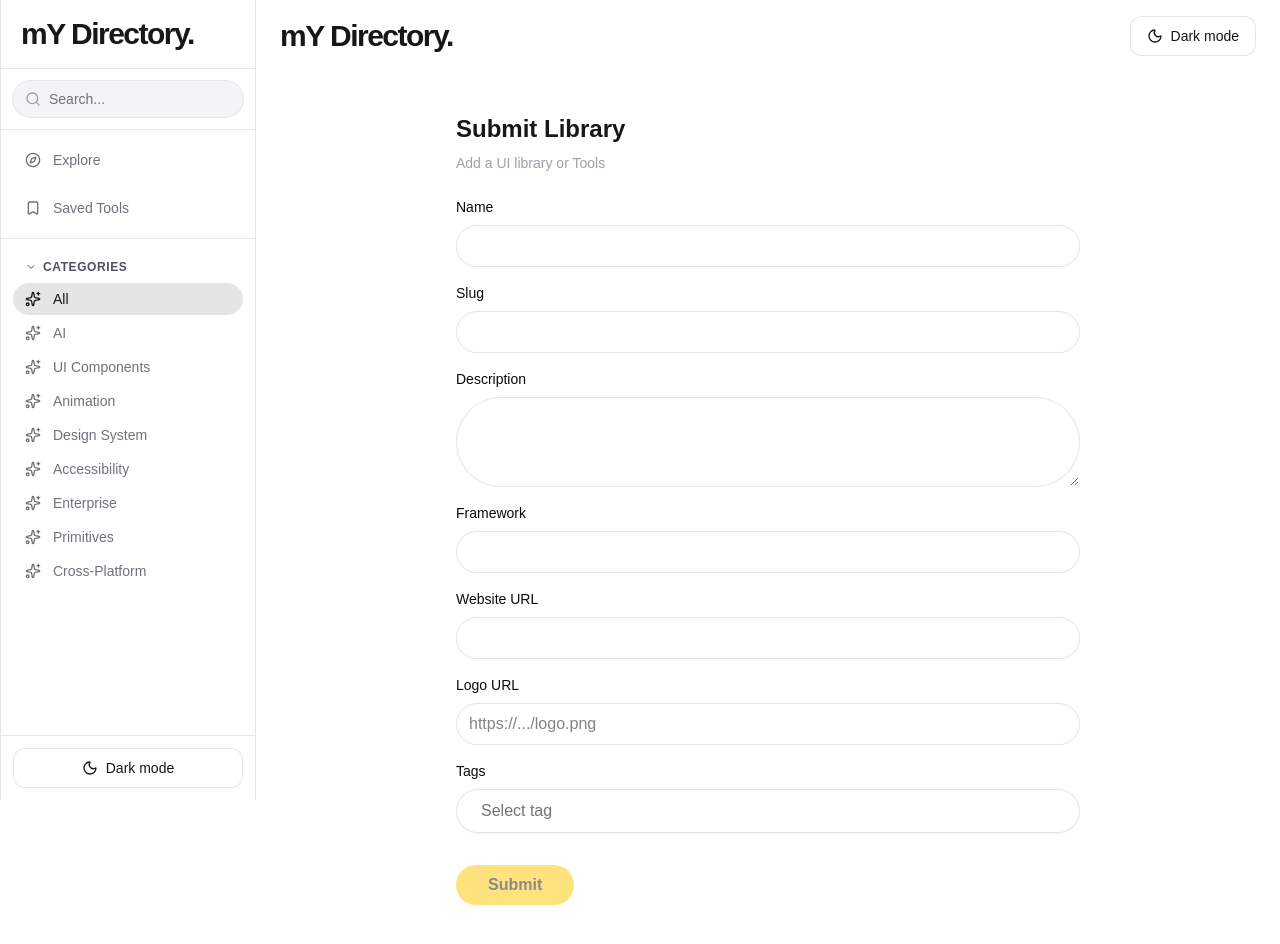
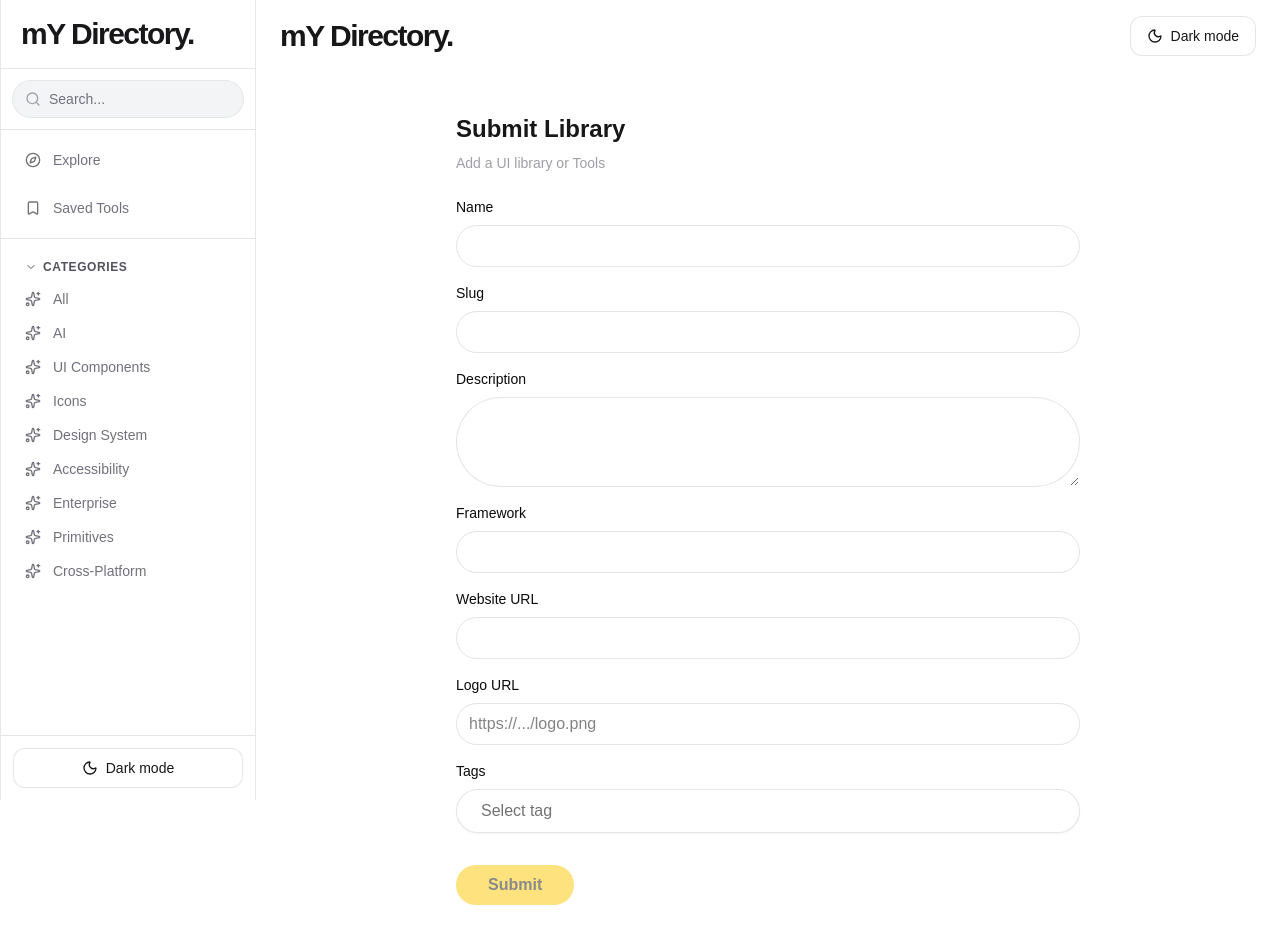
Before and after one commit to adriancosmas/my-library, a Next.js app: page /submit in a window 1280 px wide. Shown: the top 944 px of the page. Built offline with nearby package versions, Linux system fonts and the light colour scheme; no server answers; the database is empty; a web font is replaced by a local one.

Commit message:
feat: fix sidebar active tabs

```diff
--- a/app/components/LibraryCard.tsx
+++ b/app/components/LibraryCard.tsx
@@ -58,7 +58,7 @@ export default function LibraryCard({ lib }: { lib: Library }) {
           className="flex shrink-0 items-center gap-1 rounded-full px-2 py-1 text-xs transition-colors dark:hover:bg-white/10 hover:bg-black/10"
           aria-label={saved ? "Unsave tool" : "Save tool"}
         >
-          <Bookmark className={`h-3.5 w-3.5 ${saved ? "fill-current" : ""}`} />
+          <Bookmark className={`h-3.5 w-3.5 text-zinc-600 dark:text-zinc-400 ${saved ? "fill-current" : ""}`} />
         </button>
       </div>
     </div>
--- a/app/components/Sidebar.tsx
+++ b/app/components/Sidebar.tsx
@@ -23,7 +23,7 @@ const CATEGORIES: { value: string; label: string }[] = [
   { value: "all", label: "All" },
   { value: "ai", label: "AI" },
   { value: "ui-components", label: "UI Components" },
-  { value: "animation", label: "Animation" },
+  { value: "icons", label: "Icons" },
   { value: "design-system", label: "Design System" },
   { value: "accessibility", label: "Accessibility" },
   { value: "enterprise", label: "Enterprise" },
@@ -43,7 +43,8 @@ export default function Sidebar() {
   const [open, setOpen] = useState(false);
   const [q, setQ] = useState(searchParams.get("q") || "");
 
-  const activeTag = searchParams.get("tag") || "all";
+  const isSavedView = searchParams.get("saved") === "1";
+  const activeTag = searchParams.get("tag") || "";
 
   useEffect(() => {
     setQ(searchParams.get("q") || "");
@@ -63,11 +64,13 @@ export default function Sidebar() {
       if (tag === "all") params.delete("tag");
       else params.set("tag", tag);
       params.delete("page");
+      params.delete("saved");
       router.push(`/?${params.toString()}`);
       setOpen(false);
     },
     [searchParams, router]
   );
+
 
   return (
     <>
@@ -125,7 +128,9 @@ export default function Sidebar() {
         <nav className="border-b dark:border-white/10 border-gray-200 px-3">
           {NAV_ITEMS.map((item) => {
             const Icon = item.icon;
-            const isActive = pathname === item.href;
+            const isActive = item.href.includes("saved")
+              ? isSavedView
+              : pathname === "/" && !isSavedView && !activeTag;
             return (
               <Link
                 key={item.href}
```
